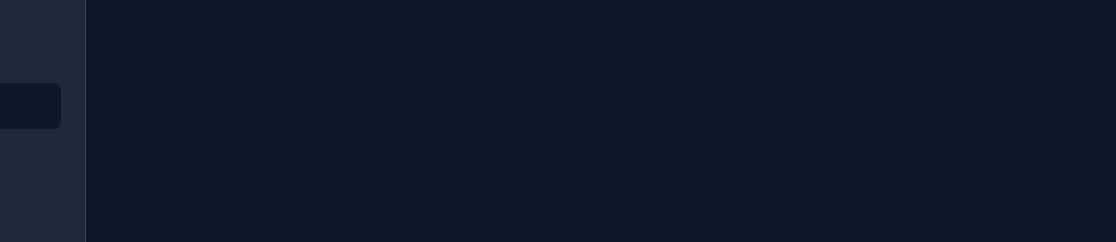
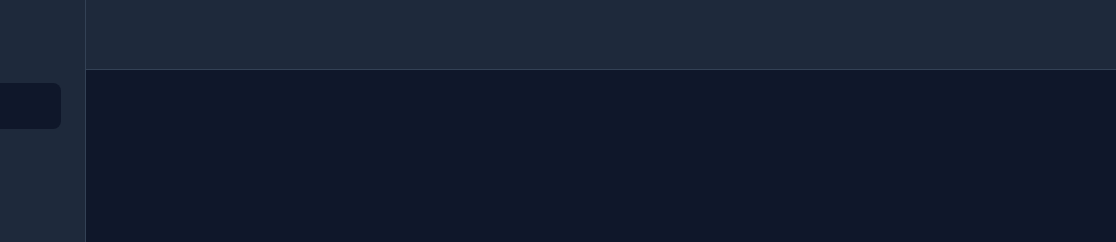
Before and after one commit to felipereis13/aponti-gitFlow, a website: page index.html in a window 1280 px wide. Shown: the top 242 px of the page, 164-1280 px from the left. Drawn offline with Linux system fonts and the light colour scheme.

Commit message:
Criação TopBar

```diff
--- a/index.html
+++ b/index.html
@@ -1,10 +1,10 @@
-<!DOCTYPE html>
+<!doctype html>
 <html lang="pt-BR">
   <head>
-    <meta charset="UTF-8">
-    <meta name="viewport" content="width=device-width, initial-scale=1.0">
+    <meta charset="UTF-8" />
+    <meta name="viewport" content="width=device-width, initial-scale=1.0" />
     <title>O11y Dashboard</title>
-    <link rel="stylesheet" href="style.css">
+    <link rel="stylesheet" href="style.css" />
   </head>
 
   <body>
@@ -23,6 +23,7 @@
           <a href="#">Configurações</a>
         </nav>
       </aside>
+      <header class="topbar"></header>
     </div>
   </body>
 </html>
--- a/style.css
+++ b/style.css
@@ -66,3 +66,12 @@ body {
   background-color: #0f172a;
   color: var(--accent-blue);
 }
+
+.topbar {
+  background-color: var(--bg-card);
+  border-bottom: 1px solid var(--border-color);
+  display: flex;
+  align-items: center;
+  justify-content: space-between;
+  padding: 0 2rem;
+}
```
